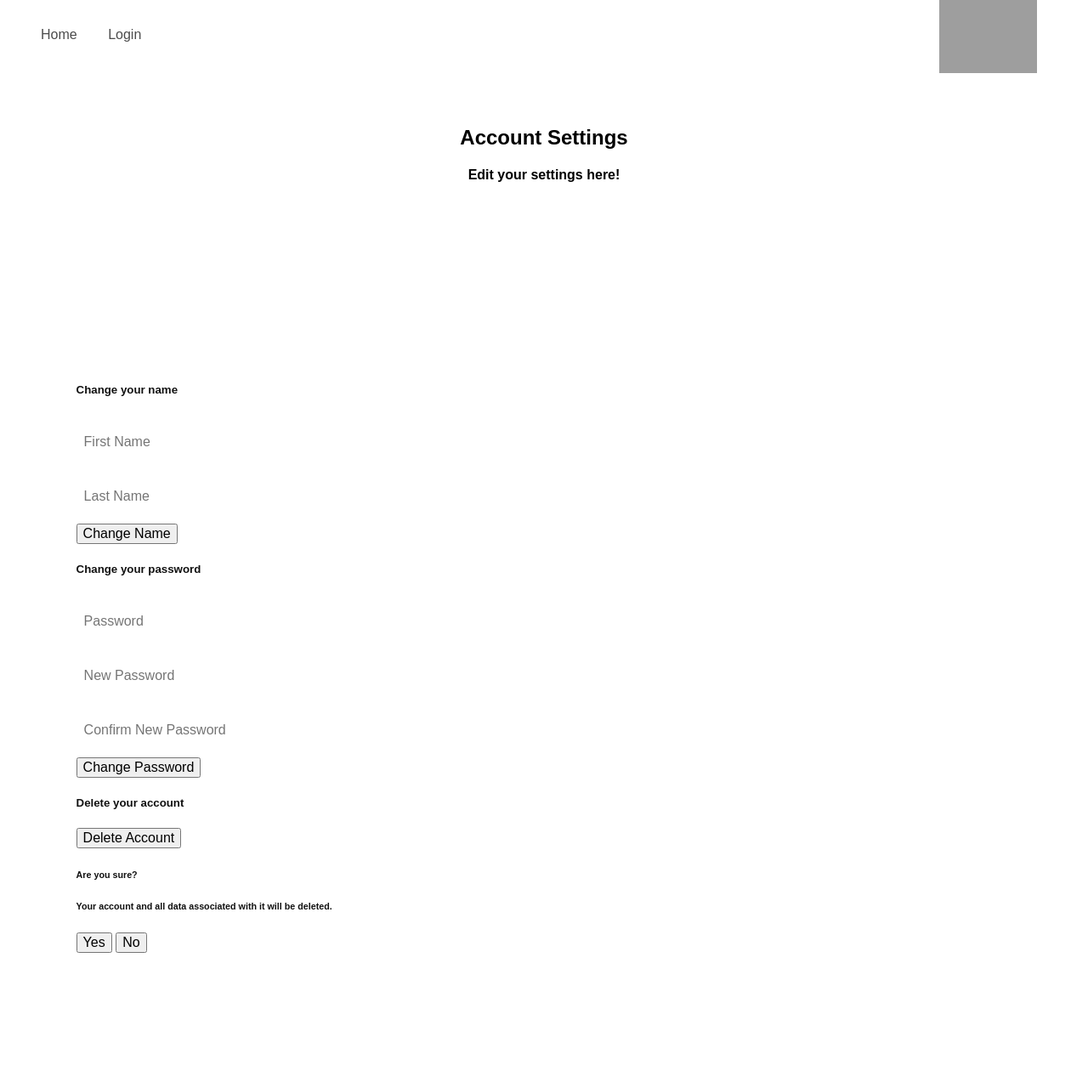
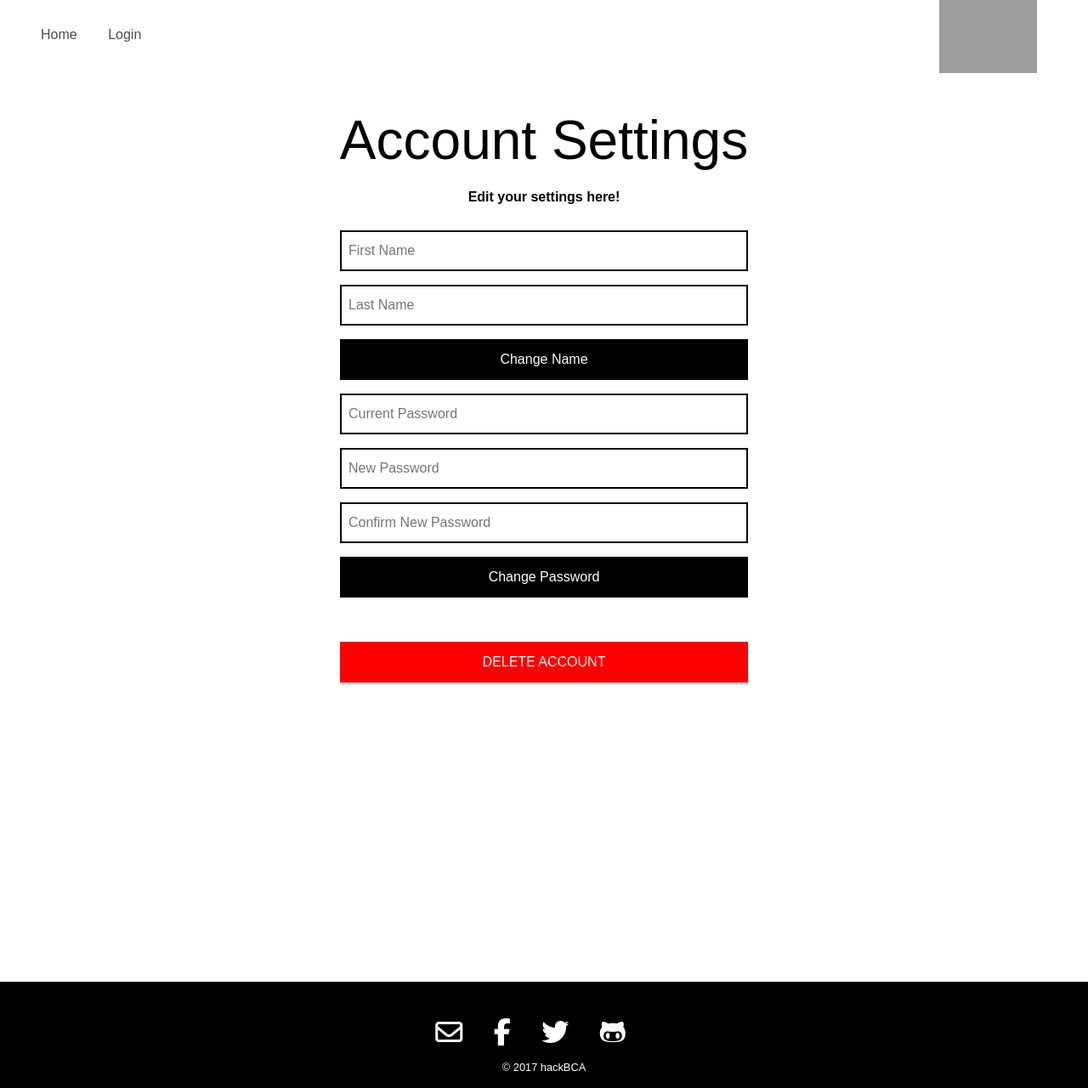
Before and after one commit to hackBCA/hackbcafour, a Flask app: template application/mod_user/templates/settings.html in a window 1280 px wide. Shown: the whole page at 85% size. Before the commit the page ends 1121 px from the top, so only its background shows below. Run offline with Flask 2, Linux system fonts and the light colour scheme; the template is opened without the code that fills it: values that come from a table or form of the project are taken from there, others are empty; parts of the project's set-up code (start-up, migrations or seed data) failed here and were passed over; some libraries are stand-ins or nearby versions; grey boxes are pictures that could not be loaded.

Commit message:
Styled settings.

```diff
--- a/application/mod_user/controllers.py
+++ b/application/mod_user/controllers.py
@@ -121,14 +121,14 @@ def send_recovery_email(email):
 	mail.personalizations[0].add_substitution(Substitution("%token%", token))
 	response = sg.client.mail.send.post(request_body=mail.get())
 
-def change_name(email, firstname, lastname):
+def change_name(email, first_name, last_name):
 	account = get_user(email)
 
 	if account is None:
 		raise UserDoesNotExistError
 
-	account.firstname = firstname
-	account.lastname = lastname
+	account.first_name = first_name
+	account.last_name = last_name
 	account.save()
 
 	login(email) #To update navbar
--- a/application/mod_user/forms.py
+++ b/application/mod_user/forms.py
@@ -371,10 +371,10 @@ class RecoverForm(Form):
             raise ValidationError("Passwords must match.")
 
 class ChangeNameForm(Form):
-    firstname = TextField("First Name", [
+    first_name = TextField("First Name", [
         validators.Required(message = "You must enter a first name.")
     ], render_kw={"class": 'text'}, description = "First Name")
-    lastname = TextField("Last Name", [
+    last_name = TextField("Last Name", [
         validators.Required(message = "You must enter a last name.")
     ], render_kw={"class": 'text'}, description = "Last Name")
 
@@ -382,7 +382,7 @@ class ChangePasswordForm(Form):
     password = PasswordField("Password", [
         validators.Required(message = "You must enter your current password."),
         validators.Length(min = 8, message = "Password must be at least 8 characters.")
-    ], render_kw={"class": 'text'}, description = "Password")
+    ], render_kw={"class": 'text'}, description = "Current Password")
 
     new_password = PasswordField("New Password", [
         validators.Required(message = "You must choose a new password."),
--- a/application/mod_user/templates/settings.html
+++ b/application/mod_user/templates/settings.html
@@ -5,12 +5,10 @@
   {% include "navbar.html" %}
 {% endwith %}
 
-          <h2>Account Settings</h2>
+<h1>Account Settings</h1>
   <h4>Edit your settings here!</h4>
-        </div>
-      </div>
-      <div class="info">
-        <h5>Change your name</h5>
+
+
        <form id="name-form" method="POST" action="/account/settings">
        <input type="hidden" name="setting" value="name"/>
       {% for field in name_form %}
@@ -19,9 +17,6 @@
       <input type="submit" value="Change Name" class="button">
       </form>
 
-
-
-        <h5>Change your password</h5>
       <form id="password-form" method="POST" action="/account/settings">
           <input type="hidden" name="setting" value="password"/>
             {% for field in password_form %}
@@ -29,28 +24,6 @@
             {% endfor %}
 
             <input type="submit" value="Change Password" class="button">
-<!-- {% with messages = get_flashed_messages(with_categories=true) %}
-  {% if messages %}
-    <ul class=flashes>
-    {% for category, message in messages %}
-      <li class="{{ category }}">{{ message }}</li>
-    {% endfor %}
-    </ul>
-  {% endif %}
-{% endwith %} -->
-        </form>
-
-
-        <h5>Delete your account</h5>
-        <form id="delete_account-form" method="POST" action="/account/settings">
-          <input type="hidden" name="setting" value="delete_account"/>
-          <button class="btn" id="delete-account" onclick="toggle_delete(); return false;">Delete Account</button>
-          <div class="horizontal hide" id="verify-delete">
-            <h6>Are you sure?</h6>
-            <h6>Your account and all data associated with it will be deleted.</h6>
-            <button class="btn" type="submit">Yes</button>
-            <button class="btn" onclick="toggle_delete(); return false;">No</button>
-          </div>
       </form>
          <!--  {% with messages = get_flashed_messages(with_categories=true) %}
   {% if messages %}
@@ -61,25 +34,30 @@
     </ul>
   {% endif %}
 {% endwith %} -->
+
+        <br>
+        <br>
+
+       <form id="delete_account-form" method="POST" action="/account/settings">
+          <input type="hidden" name="setting" value="delete_account"/>
+      <input type="submit" value="DELETE ACCOUNT" class="button" style="background-color:red !important; border: 2px solid red !important;"><br>
+      </form>
+      <br>
+
+<!-- {% with messages = get_flashed_messages(with_categories=true) %}
+  {% if messages %}
+    <ul class=flashes>
+    {% for category, message in messages %}
+      <li class="{{ category }}">{{ message }}</li>
+    {% endfor %}
+    </ul>
+  {% endif %}
+{% endwith %} -->
+
     </div>
-    </div>
-  </div>
-</div>
+
+ {% include "footer.html" %}
+ {% block scripts %}
+ <script src="https://use.fontawesome.com/8e5e6b8c4e.js"></script>
  {% endblock %}
-
-{% block scripts %}
-<script type="text/javascript">
-  var verify_submit = function() {
-    var button_group = document.getElementById("verify-submit");
-    button_group.classList.toggle("hide");
-  }
-  var decline_submit = function() {
-    var button_group = document.getElementById("verify-submit");
-    button_group.classList.toggle("hide");
-  }
-  var toggle_delete = function() {
-    var button_group = document.getElementById("verify-delete");
-    button_group.classList.toggle("hide");
-  }
-</script>
         {% endblock %}
--- a/application/mod_user/views.py
+++ b/application/mod_user/views.py
@@ -118,7 +118,7 @@ def settings():
   if request.method == "POST":
     if request.form["setting"] == "name" and name_form.validate():
       try:
-        controller.change_name(current_user.email, request.form["firstname"], request.form["lastname"])
+        controller.change_name(current_user.email, request.form["first_name"], request.form["last_name"])
         flash("Name changed.", "success")
       except Exception as e:
         if CONFIG["DEBUG"]:
--- a/application/static/css/main.css
+++ b/application/static/css/main.css
@@ -809,7 +809,7 @@ body {
   bottom: 0;
   left: 0;
   padding: 0.7em 0 1em 0;
-  margin-top: 20%;
+  margin-top: 15.5%;
   background-color: #000000;
   color: #FFFFFF;
   text-align: center; }
```
Also changed, not shown: application/mod_user/templates/account.html (+5 -3 lines), application/templates/base.html (line endings or trailing spaces). Lines whose indentation alone changed are shown as unchanged.
